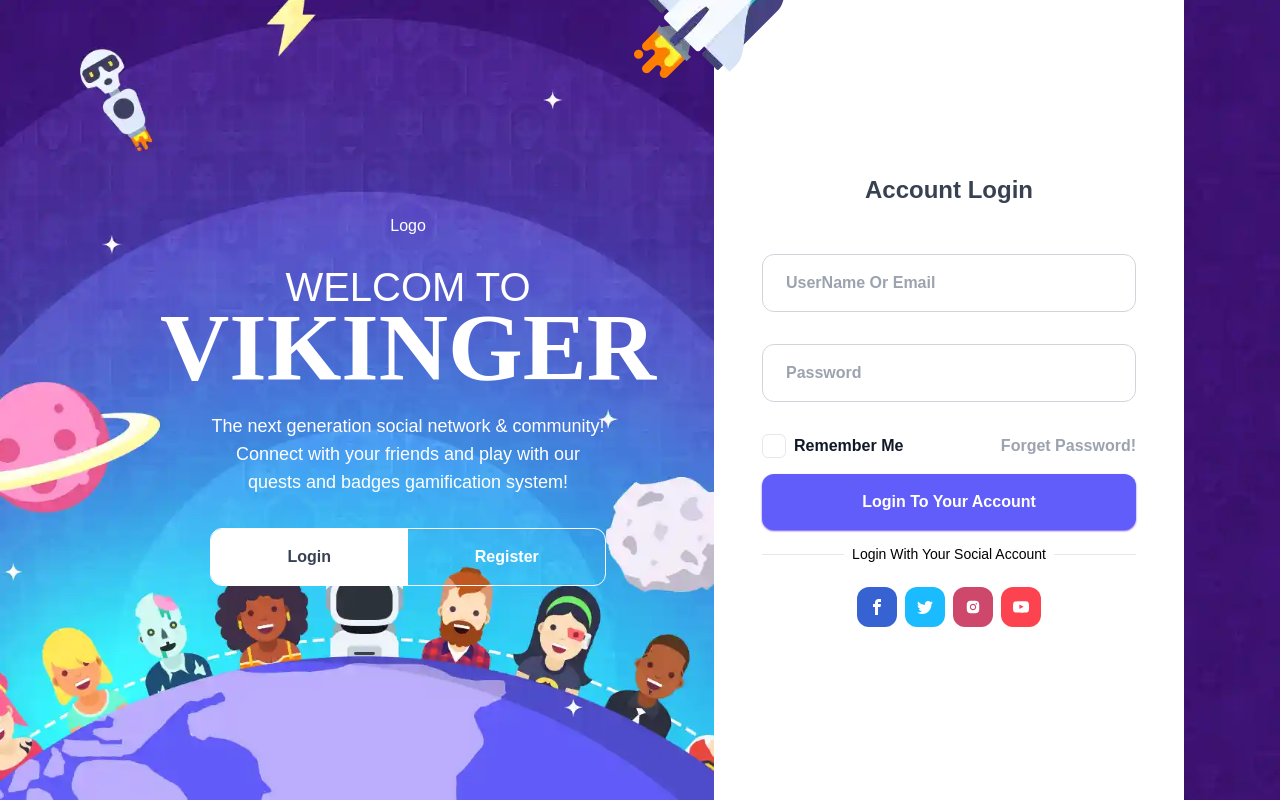
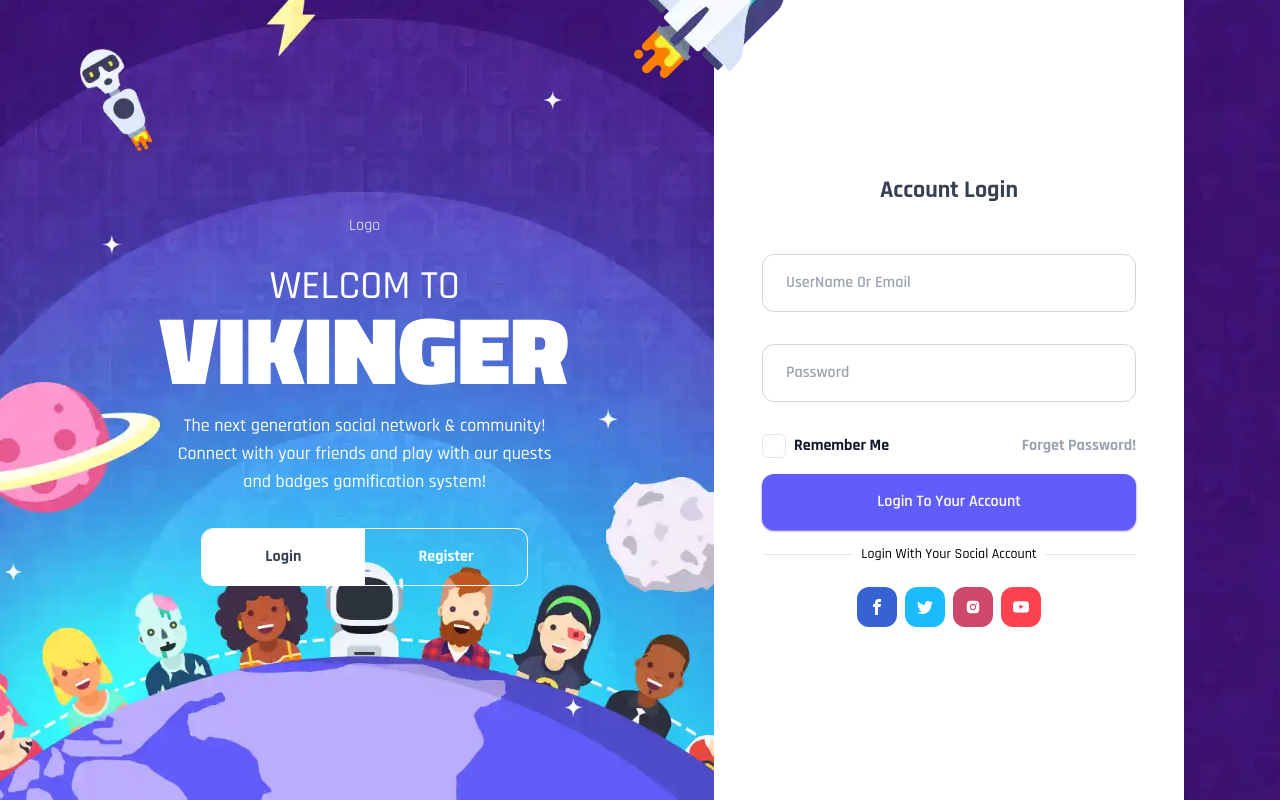
Before and after one commit to H-Habka/ssr-test-2, a Next.js app: page /Auth/login in a window 1280 px wide. Built offline with nearby package versions, Linux system fonts and the light colour scheme; what tailwindcss-rtl would draw is missing.

Commit message:
testing hard refresh soluation

```diff
--- a/pages/Auth/login.tsx
+++ b/pages/Auth/login.tsx
@@ -7,14 +7,28 @@ import type { NextPageWithLayout } from "../_app";
 import { ImFacebook, ImTwitter, ImYoutube } from "react-icons/im";
 import { AiFillInstagram } from "react-icons/ai";
 import { useMediaQuery } from "react-responsive";
+import { api } from "../../api";
+import { useMutation } from "react-query";
+import { useForm } from "react-hook-form";
 
 const Login: NextPageWithLayout = () => {
   const sm = useMediaQuery({
     query: "(min-width: 640px)",
   });
+  const {
+    register,
+    formState: { errors },
+    handleSubmit,
+  } = useForm();
   const { t, i18n } = useTranslation();
+  const onSubmit = (data: any) => {
+    console.log(data);
+  };
   return (
-    <div className="relative flex flex-col items-center bg-white dark:bg-darkOne rounded-xl w-[90vw] min-w-[300px] max-w-[470px] 380:px-8 420:px-12 380:py-8 420:py-14 mt-6 py-6 px-4 mb-6 1230:mb-0 1230:mt-0 1230:h-screen 1230:justify-center 1230:rounded-none">
+    <form
+      onSubmit={handleSubmit(onSubmit)}
+      className="relative flex flex-col items-center bg-white dark:bg-darkOne rounded-xl w-[90vw] min-w-[300px] max-w-[470px] 380:px-8 420:px-12 380:py-8 420:py-14 mt-6 py-6 px-4 mb-6 1230:mb-0 1230:mt-0 1230:h-screen 1230:justify-center 1230:rounded-none"
+    >
       <div
         className={`absolute hidden 1230:block top-0 -translate-y-1/2 start-0  ${
           i18n.language.startsWith("en")
@@ -30,13 +44,13 @@ const Login: NextPageWithLayout = () => {
       <CustomInputField
         type="text"
         label="userName or email"
-        register={{}}
+        register={register("email")}
         className="my-4"
       />
       <CustomInputField
         type="password"
         label="password"
-        register={{}}
+        register={register("password")}
         className="my-4"
       />
       <div className="flex justify-between  w-full mt-4">
@@ -85,7 +99,7 @@ const Login: NextPageWithLayout = () => {
           <ImYoutube className="w-4 h-4 text-white" />
         </div>
       </div>
-    </div>
+    </form>
   );
 };
 
--- a/pages/_document.tsx
+++ b/pages/_document.tsx
@@ -3,16 +3,8 @@ import { Html, Head, Main, NextScript } from "next/document";
 export default function Document() {
   return (
     <Html lang="en" dir="ltr">
-      <Head />
-      <body>
-        <Main />
-        <NextScript />
-      </body>
-    </Html>
-  );
-}
-{
-  /* <link rel="preconnect" href="https://fonts.googleapis.com" />
+      <Head>
+        <link rel="preconnect" href="https://fonts.googleapis.com" />
         <link
           href="https://fonts.googleapis.com/css2?family=Rajdhani:wght@300;400;500;600;700&display=swap"
           rel="stylesheet"
@@ -21,5 +13,12 @@ export default function Document() {
           href="https://fonts.googleapis.com/css2?family=Titillium+Web:wght@900&display=swap"
           rel="stylesheet"
         />
-        <link rel="preconnect" href="https://fonts.gstatic.com" /> */
+        <link rel="preconnect" href="https://fonts.gstatic.com" />
+      </Head>
+      <body>
+        <Main />
+        <NextScript />
+      </body>
+    </Html>
+  );
 }
```
